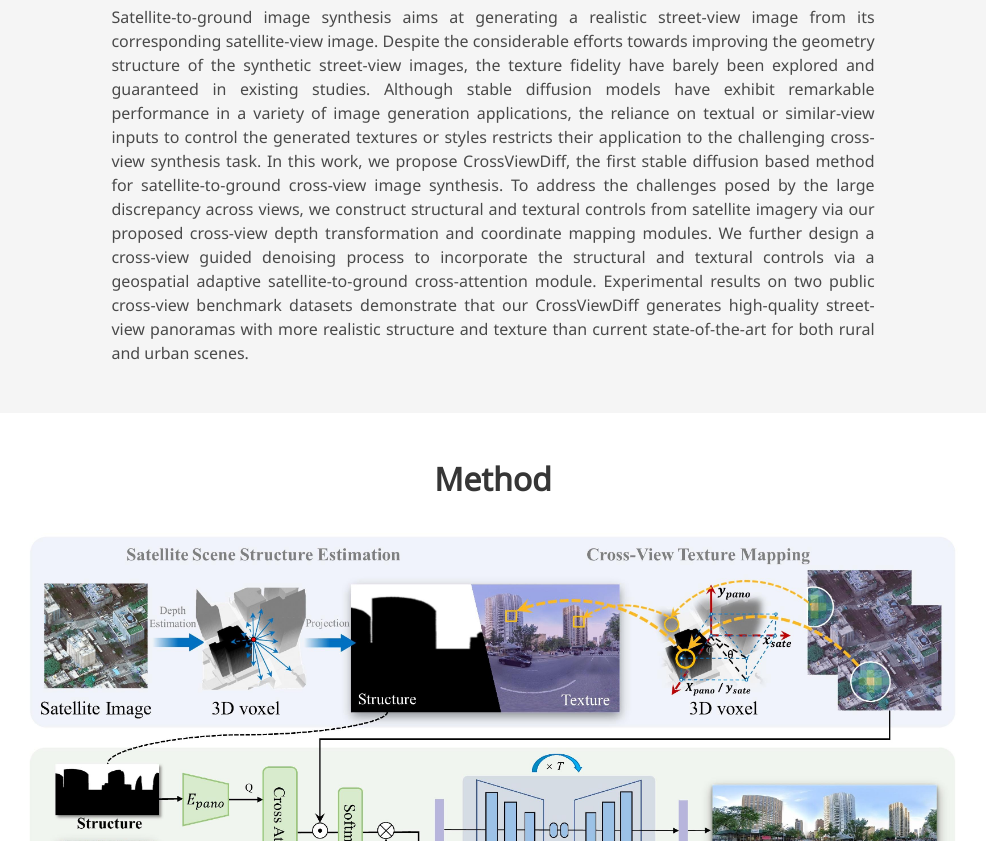
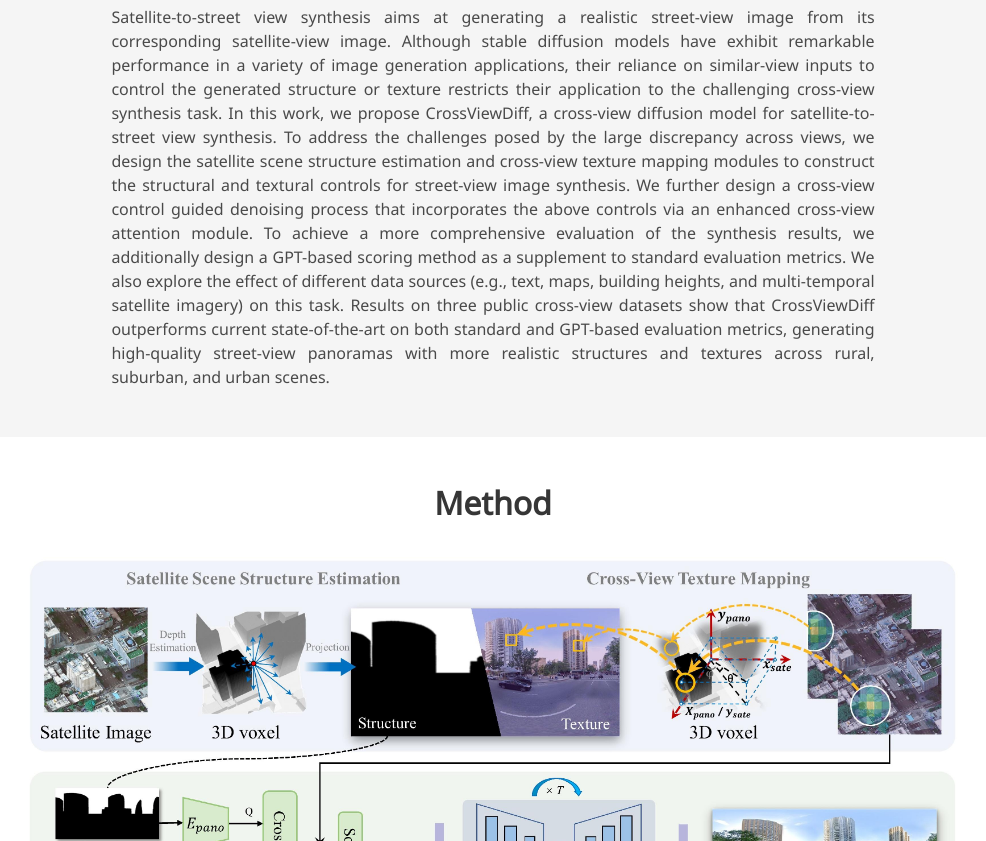
Before and after one commit to opendatalab/CrossViewDiff, a plain HTML site: page index.html in a window 1280 px wide. Shown: the part 490-1331 px from the top of the page, without its empty margins (147-1133 px from the left). Drawn offline with nearby package versions, Linux system fonts and the light colour scheme; some icons are missing; a web font is replaced by a local one.

Commit message:
Update index.html

```diff
--- a/index.html
+++ b/index.html
@@ -53,7 +53,7 @@
         <div class="columns is-centered">
           <div class="column has-text-centered">
             <h1 class="title is-2 publication-title"><b>CrossViewDiff:</b>
-              A Cross-View Diffusion Model for Satellite-to-Ground Image Synthesis</h1>
+              A Cross-View Diffusion Model for Satellite-to-Street View Synthesis</h1>
             <div class="is-size-5 publication-authors">
               <!-- Paper authors -->
               <span class="author-block">
@@ -140,21 +140,12 @@
         <h2 class="title is-3">Abstract</h2>
         <div class="content has-text-justified">
           <p>
-            Satellite-to-ground image synthesis aims at generating a realistic street-view
-            image from its corresponding satellite-view image. Despite the considerable efforts
-            towards improving the geometry structure of the synthetic street-view images,
-            the texture fidelity have barely been explored and guaranteed in existing studies. Although stable diffusion models have exhibit remarkable performance in a
-            variety of image generation applications, the reliance on textual or similar-view
-            inputs to control the generated textures or styles restricts their application to
-            the challenging cross-view synthesis task. In this work, we propose CrossViewDiff, the first stable diffusion based method for satellite-to-ground cross-view
-            image synthesis. To address the challenges posed by the large discrepancy across
-            views, we construct structural and textural controls from satellite imagery via
-            our proposed cross-view depth transformation and coordinate mapping modules. We further design a cross-view guided denoising process to incorporate
-            the structural and textural controls via a geospatial adaptive satellite-to-ground
-            cross-attention module. Experimental results on two public cross-view benchmark
-            datasets demonstrate that our CrossViewDiff generates high-quality street-view
-            panoramas with more realistic structure and texture than current state-of-the-art
-            for both rural and urban scenes.
+            Satellite-to-street view synthesis aims at generating a realistic street-view image from its corresponding satellite-view image. Although stable diffusion models have exhibit remarkable performance in a variety of image generation applications, their reliance on similar-view inputs to control the generated structure or texture restricts their application to the challenging cross-view synthesis task.
+In this work, we propose CrossViewDiff, a cross-view diffusion model for satellite-to-street view synthesis. To address the challenges posed by the large discrepancy across views, we design the satellite scene structure estimation and cross-view texture mapping modules to construct the structural and textural controls for street-view image synthesis.
+We further design a cross-view control guided denoising process that incorporates the above controls via an enhanced cross-view attention module.
+To achieve a more comprehensive evaluation of the synthesis results, we additionally design a GPT-based scoring method as a supplement to standard evaluation metrics.
+We also explore the effect of different data sources (e.g., text, maps, building heights, and multi-temporal satellite imagery) on this task.
+Results on three public cross-view datasets show that CrossViewDiff outperforms current state-of-the-art on both standard and GPT-based evaluation metrics, generating high-quality street-view panoramas with more realistic structures and textures across rural, suburban, and urban scenes.
           </p>
         </div>
       </div>
```
